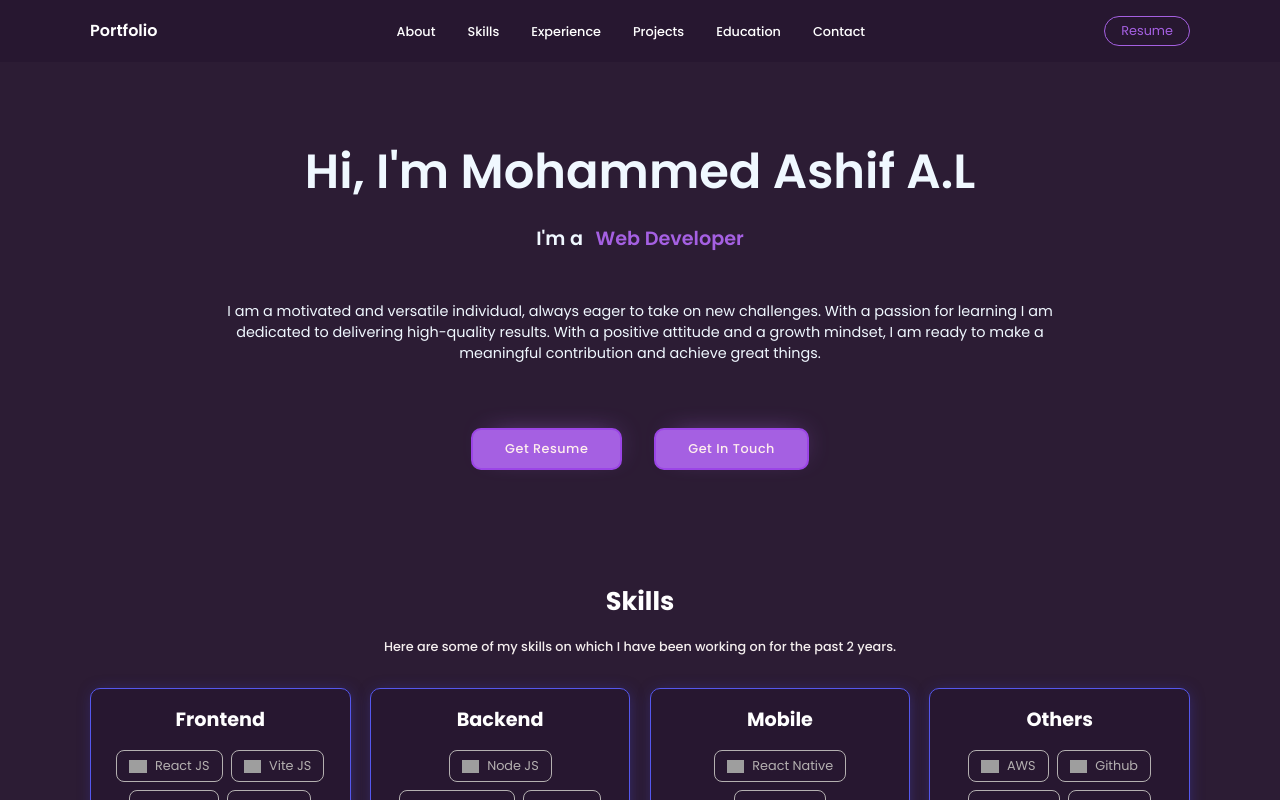
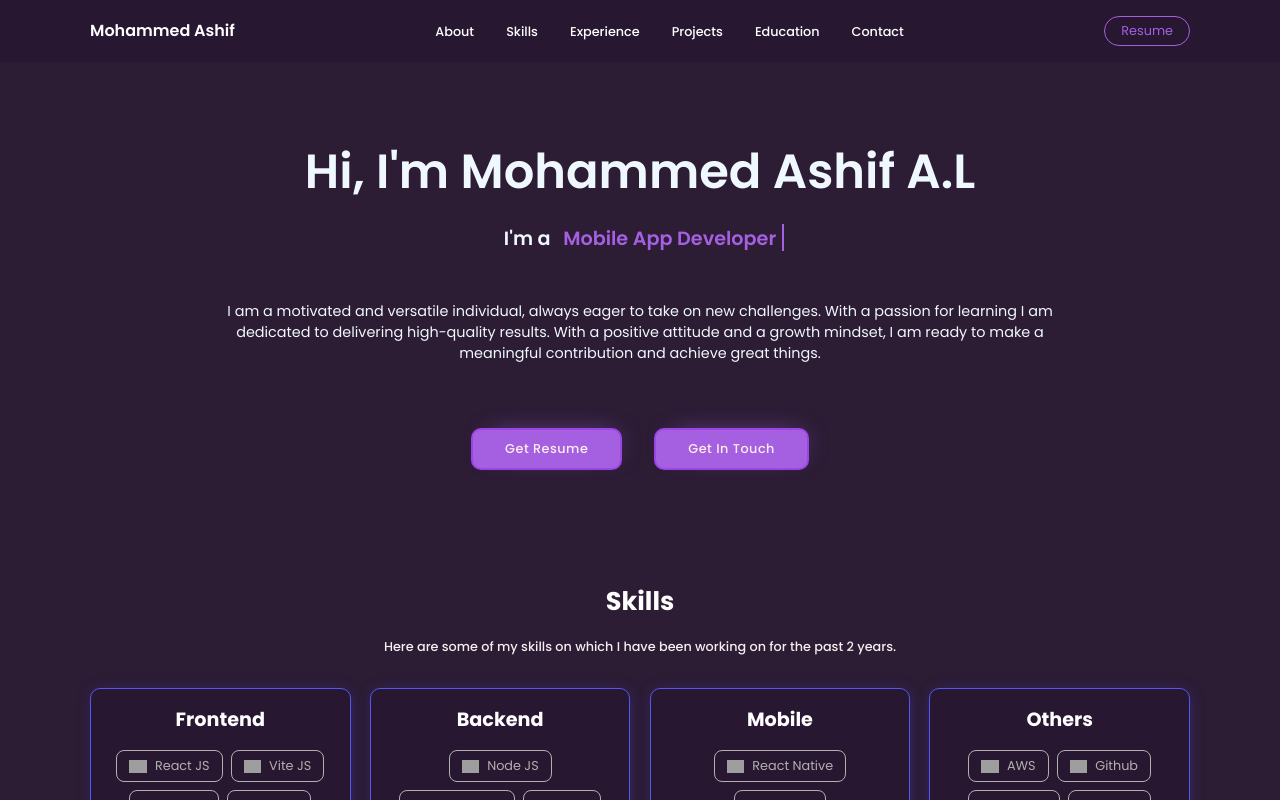
Before and after one commit to almdashif/MohammedAshif, a React (Vite) app: page / in a window 1280 px wide. Shown: the top 800 px of the page. Built offline with nearby package versions, Linux system fonts and the light colour scheme; grey boxes are pictures that could not be loaded.

Commit message:
homepage animation done

```diff
--- a/src/Components/Homepage/Homepage.jsx
+++ b/src/Components/Homepage/Homepage.jsx
@@ -7,7 +7,7 @@
 
             <div className="homeContainer">
                 <h1>Hi, I'm Mohammed Ashif A.L</h1>
-                <h3>I'm a <span>Web Developer</span></h3>
+                <h3>I'm a <span></span></h3>
                 <p>I am a motivated and versatile individual, always eager to take on new challenges. With a passion for learning I am dedicated to delivering high-quality results. With a positive attitude and a growth mindset, I am ready to make a meaningful contribution and achieve great things.</p>
                 <div className="homeButtons">
                     <a  href={resume}  download='MohammedAshifAL_ReactNative&ReactJS_2+yrs_Resume' rel="noopener noreferrer">Get Resume</a>
--- a/src/Components/Homepage/homepage.css
+++ b/src/Components/Homepage/homepage.css
@@ -6,7 +6,7 @@
     color: aliceblue;
 }
 
-.homeContainer {
+#Home .homeContainer {
     display: flex;
     flex-direction: column;
     justify-content: flex-start;
@@ -15,9 +15,91 @@
     padding: 3.5rem 0 0 0;
 }
 
-.homeContainer span {
+#Home .homeContainer span {
+    position: relative;
     color: #a560e2;
     padding-left: .5rem;
+}
+
+#Home .homeContainer span::before {
+    content: 'Mobile App Developer';
+    color: #a560e2;
+    animation: words 20s infinite;
+}
+
+#Home .homeContainer span::after {
+    content: "";
+    position: absolute;
+    background-color: rgb(44, 28, 52);
+    width: calc(100% + 8px);
+    height: 100%;
+    border-left: 3px solid #a560e2;
+    right: -8px;
+    animation: cursor 0.6s infinite, typing 20s steps(14) infinite;
+
+}
+
+@keyframes cursor {
+    to {
+        border-left: 2px solid #a560e2;
+    }
+}
+
+@keyframes words {
+
+    0%,
+    20% {
+        content: "Web App Developer";
+    }
+
+    21%,
+    40% {
+        content: 'Mobile App Developer'
+    }
+
+    41%,
+    60% {
+        content: 'Web App Developer';
+    }
+
+    61%,
+    80% {
+        content: "Mobile App Developer";
+    }
+
+    81%,
+    100% {
+        content: "Web App Developer";
+    }
+
+}
+
+@keyframes typing {
+
+    10%,
+    15%,
+    30%,
+    35%,
+    50%,
+    55%,
+    70%,
+    75%,
+    90%,
+    95% {
+        width: 0;
+    }
+
+    5%,
+    20%,
+    25%,
+    40%,
+    45%,
+    60%,
+    65%,
+    80%,
+    85% {
+        width: calc(100% + 8px);
+    }
 }
 
 .homeContainer h1 {
@@ -66,6 +148,7 @@
     box-shadow: 6px -5px 27px -15px #a560e2;
 
 }
+
 .homeContainer .homeButtons a:hover {
     color: #a560e2;
     background-color: #ffeefe;
@@ -75,6 +158,7 @@
     box-shadow: 6px -5px 27px -15px #ffeeee;
 
 }
+
 @media screen and (max-width:600px) {
     .homeContainer h1 {
         font-size: 2rem;
@@ -84,11 +168,13 @@
         text-align: center;
 
     }
+
     .homeContainer .homeButtons {
         display: flex;
         gap: 1rem;
         padding: .4rem;
     }
+
     .homeContainer a {
         padding: 10px 2rem;
         background-color: #a560e2;
--- a/src/Components/Navbar/Navbar.jsx
+++ b/src/Components/Navbar/Navbar.jsx
@@ -16,7 +16,7 @@
         <nav>
             <div className="navContainer">
                 <div className="navIcon">
-                    <a href="#">Portfolio</a>
+                    <a href="#">Mohammed Ashif</a>
                 </div>
                 <div className="navLinks">
                     <ul>
```
